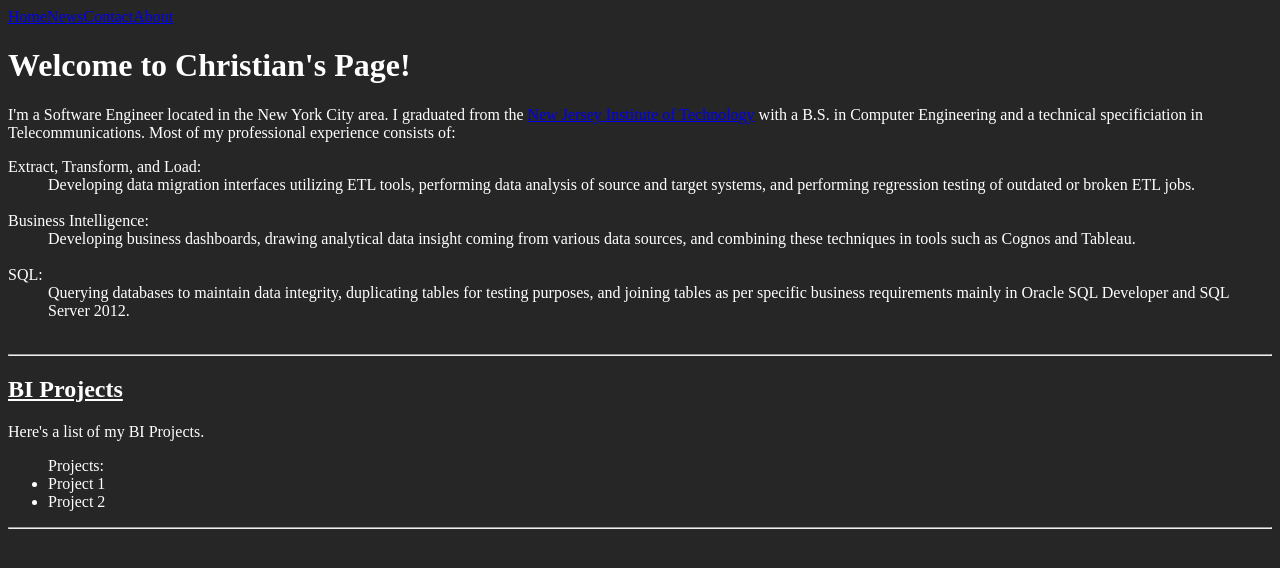
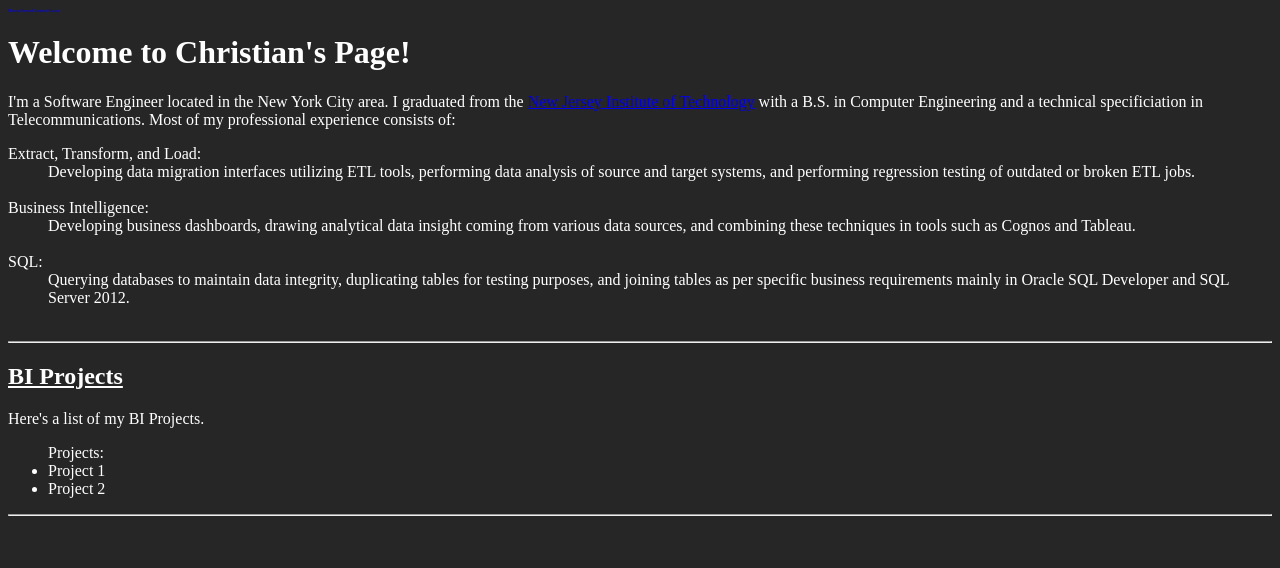
Before and after one commit to ctrios67/HTML, a plain HTML site: page index.html in a window 1280 px wide. Drawn offline with Linux system fonts and the light colour scheme.

Commit message:
Update index.html

```diff
--- a/index.html
+++ b/index.html
@@ -17,7 +17,7 @@
   #top li{
     float: left;
     display: block;
-    size: 5px;
+    font-size: 5px;
   }
 </style>
 
```
